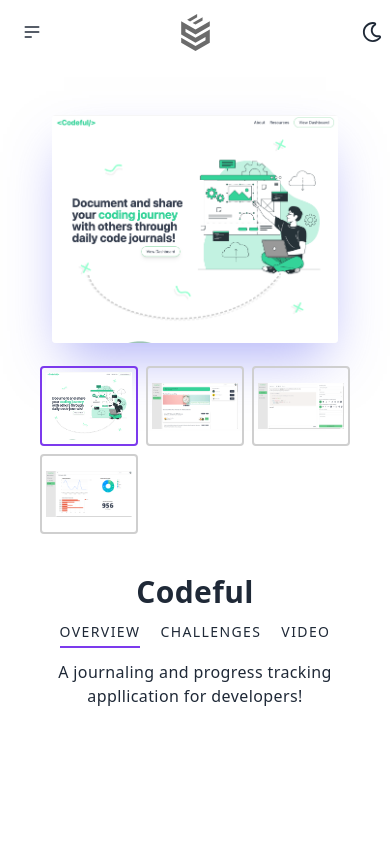
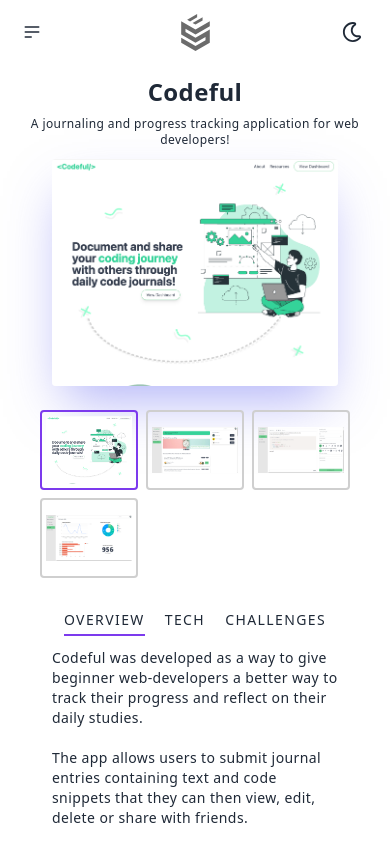
Before and after one commit to Ethansteip/Web-dev-portfolio, a Next.js app: page /projects/1 in a window 390 px wide. Shown: the top 844 px of the page. Built offline with nearby package versions, Linux system fonts and the light colour scheme.

Commit message:
working on adding project overview details info and styling project page for mobile/desktop

```diff
--- a/Data/projects_data.js
+++ b/Data/projects_data.js
@@ -4,7 +4,7 @@
   {
     id: 1,
     name: "Codeful",
-    description: "A journaling and progress tracking appllication for developers!",
+    description: "A journaling and progress tracking application for web developers!",
     technologies: ["React", "Express", "PostgreSQL", "Tailwind"],
     github_link: "https://github.com/hdewett/codeful",
     challenges: "This was a very very challenging project",
--- a/components/Footer.jsx
+++ b/components/Footer.jsx
@@ -11,7 +11,7 @@
           width="37"
           height="37"
         />
-        <p>Ethan Steip - Copyright © 2023 - All right reserved</p>
+        <p>Copyright © 2023 - Ethan Steip</p>
       </div>
     </footer>
   );
--- a/components/Header.jsx
+++ b/components/Header.jsx
@@ -14,13 +14,13 @@
         </div>
         <div>
           <ul className="flex justify-start gap-x-3 mt-3">
-            <Link href="https://www.linkedin.com/in/ethan-steip-8a175b120/" className="p-3 bg-primary rounded-full text-white hover:bg-black transition duration-150 ease-in-out">
+            <a target="_blank" href="https://www.linkedin.com/in/ethan-steip-8a175b120/" className="p-3 bg-primary rounded-full text-white hover:bg-black transition duration-150 ease-in-out">
               <FaLinkedinIn className="" size={25}/>
-            </Link>
-            <Link href="https://github.com/Ethansteip" className="p-3 bg-primary rounded-full text-white hover:bg-black transition duration-150 ease-in-out">
+            </a>
+            <a target="_blank" href="https://github.com/Ethansteip" className="p-3 bg-primary rounded-full text-white hover:bg-black transition duration-150 ease-in-out">
               <FaGithub size={25}/>
-            </Link>
-            <Link href="/" className="p-3 bg-primary rounded-full text-white hover:bg-black transition duration-150 ease-in-out">
+            </a>
+            <Link href="#contact-form" className="p-3 bg-primary rounded-full text-white hover:bg-black transition duration-150 ease-in-out">
               <HiOutlineMail size={25}/>
             </Link>
           </ul>
--- a/components/Navbar.jsx
+++ b/components/Navbar.jsx
@@ -31,7 +31,7 @@
 
       </div>
       <div className="navbar-end">
-      <button onClick={props.toggleDarkMode} className="md:mr-3">
+      <button onClick={props.toggleDarkMode} className="mr-5">
         { props.darkModeState ? <FaRegMoon size={20}/> : <FiSun size={22}/>}
       </button>
       </div>
--- a/components/PhotoCarousel.jsx
+++ b/components/PhotoCarousel.jsx
@@ -13,8 +13,8 @@
 const inactiveImage = "flex cursor-pointer w-full h-20 project-photo-inactive rounded";
 
   return (
-    <section className="p-10 flex flex-col items-center justify-center">
-      <div className="w-full rounded-lg p-3 h-[250px] flex items-center justify-center md:w-[600px] md:min-h-[600px] ">
+    <section className="px-10 flex flex-col items-center justify-center">
+      <div className="w-full rounded-lg p-3 h-[250px] flex items-end justify-center md:w-[600px] md:min-h-[475px] ">
         <Image
               src={props.images[image]}
               alt="/"
--- a/components/ProjectCard.jsx
+++ b/components/ProjectCard.jsx
@@ -5,12 +5,11 @@
 const ProjectCard = (props) => {
 
   return (
-    <Link href={"/projects/" + props.id}>
       <div className="rounded-lg cursor-pointer lg:card-side bg-base-100 shadow border hover:shadow-lg hover:shadow-indigo-500/50 transition duration-200">
         {/* <figure className="w-2/3"><img className="" src={props.cover_image} alt="Album"/></figure> */}
         <div className="card-body">
           <h2 className="card-title">{props.name}</h2>
-          <p className="">{props.description}</p>
+          <p className="text-sm md:text-md">{props.description}</p>
           <div className="card-actions justify-end gap-x-4 mt-2">
               <Link href={props.github_link}>
                 <FaGithub size={35}/>
@@ -21,7 +20,6 @@
           </div>
         </div>
       </div>
-    </Link>
   );
 
 }
--- a/components/ProjectDescription.jsx
+++ b/components/ProjectDescription.jsx
@@ -3,7 +3,7 @@
 
 const ProjectDescription = (props) => {
   const [descriptionActive, setdescriptionActive] = useState('Overview');
-  const [content, setContent] = useState(props.description);
+  const [content, setContent] = useState(props.project_description_html);
 
   const activeSkillTab = "cursor-pointer mb-2 pb-1 uppercase text-sm text-center tracking-widest mb-3 mt-3 skills-border";
   const inactiveSkillTab = "cursor-pointer mb-2 uppercase text-sm text-center tracking-widest mb-3 mt-3 skills-border-inactive";
@@ -11,17 +11,17 @@
   const activateDescription = (string) => {
     setdescriptionActive(string);
     if (string ===  'Overview') {
-      setContent(props.description);
+      setContent(props.project_description_html);
     } else if (string === 'Challenges') {
-      setContent(props.challenges)
+      setContent(props.project_challenges_html)
     } else {
-      setContent(props.video);
+      setContent(props.project_tech_html);
     }
   }
 
   return(
     <section className="flex flex-col justify-center items-center w-full px-5 mb-10">
-      <h2>{props.name}</h2>
+      <h2 className="hidden md:flex text-center">{props.name}</h2>
 
         {/* Skills card sections */}
         <section className="w-full flex gap-x-5 justify-center">
@@ -31,18 +31,19 @@
             Overview
           </p>
           <p
+            className={ descriptionActive === 'tech' ? activeSkillTab : inactiveSkillTab }
+            onClick={() => activateDescription('tech')}>
+            Tech
+          </p>
+          <p
             className={ descriptionActive === 'Challenges' ? activeSkillTab : inactiveSkillTab }
             onClick={() => activateDescription('Challenges')}>
             Challenges
           </p>
-          <p
-            className={ descriptionActive === 'video' ? activeSkillTab : inactiveSkillTab }
-            onClick={() => activateDescription('video')}>
-            Video
-          </p>
         </section>
-        <section className="w-full px-5 text-center">
-          <p>{content}</p>
+        <section className="w-full px-5 text-left">
+          {/* <p>{content}</p> */}
+          <div className="w-full text-sm md:text-md px-3" dangerouslySetInnerHTML={{ __html: content }}></div>
         </section>
     </section>
   );
--- a/json/data.json
+++ b/json/data.json
@@ -3,7 +3,10 @@
     {
       "id": 1,
       "name": "Codeful",
-      "description": "A journaling and progress tracking appllication for developers!",
+      "description": "A journaling and progress tracking application for web developers!",
+      "project_description_html" : "<p>Codeful was developed as a way to give beginner web-developers a better way to track their progress and reflect on their daily studies.<br><br>The app allows users to submit journal entries containing text and code snippets that they can then view, edit, delete or share with friends.</p><br><p>Some other notable features include: </p><br><ul><li>&#x2022 A statistics page - total entries, total hours studied, words typed, languages most frequently referenced.</li><br><li>&#x2022 A public facing user feed, where users can share their journal entries with each other.</li><br><li>&#x2022 Code snippets included in journal entries can be written in over 10 languages and include syntax highlighting!</li><br><li>&#x2022 Dark mode 🦇</li></ul><br><p>This project was built with my awesome colleagues, Nawal Abdi and Hilora Dewett!",
+      "project_tech_html" : "<p>Codeful ws built using:</p><br /><ul><li>&#x2022 Javascript + Node.js</li><br /><li>&#x2022 React + React Router</li><br /><li>&#x2022 Express</li><br /><li>&#x2022 PostgreSQL</li><br /><li>&#x2022 Tailwind/Daisy UI</li><br /><li>&#x2022 Google Charts</li><br /><li>&#x2022 Tiny MCE - text editor</li><br /></ul>",
+      "project_challenges_html" : "<p>Building Codeful was a lot of fun but it also came with some of its challenges, including:</p><br><ul><li></li>&#x2022 Finding a way to count the total words a user has typed in all of their cumulative journal entries. Total words was a stat that we really wanted to include in our stat’s page, and we couldn’t find an easy way to calculate it. The text editor we used (Tiny MCE) stores all of the text area input as HTML, and actually had a built-in method for calculating total words, but only on a per entry basis. We ended up using a custom regex expression to capture the word count of each journal entry, and summing the total count across all entries to give us the figure we wanted.</ul>",
       "challenges": "This was a very very challenging project",
       "video": "Codeful Video Here! <!-- Link -->",
       "technologies": ["React", "Express", "PostgreSQL", "Tailwind"],
--- a/src/pages/projects/[projectId].jsx
+++ b/src/pages/projects/[projectId].jsx
@@ -56,19 +56,24 @@
     }
 
   return (
-    <section className="w-full h-screen">
-      <div className="flex flex-col w-full h-auto">
+    <section className="w-full max-w-[1240px] h-auto mb-10">
+      <div className="flex flex-col md:flex-row w-full h-auto md:mt-8">
+        <div className="flex flex-col md:hidden text-center mt-3 gap-y-2 px-5">
+          <h1 className="text-2xl">{props.projectData.name}</h1>
+          <p className="text-xs">{props.projectData.description}</p>
+        </div>
         <div>
           <PhotoCarousel images={props.projectData.project_photos} />
         </div>
-        <div className="w-full">
+        <div className="w-full mt-5 md:mt-0">
           <ProjectDescription
             name={props.projectData.name}
             description={props.projectData.description}
-            challenges={props.projectData.challenges}
-            video={props.projectData.video}
             technologies={props.projectData.technologies}
             githubLink={props.projectData.github_link}
+            project_description_html={props.projectData.project_description_html}
+            project_tech_html={props.projectData.project_tech_html}
+            project_challenges_html={props.projectData.project_challenges_html}
             />
         </div>
       </div>
```
Also changed, not shown: components/ContactForm.jsx (+8 -8 lines).
